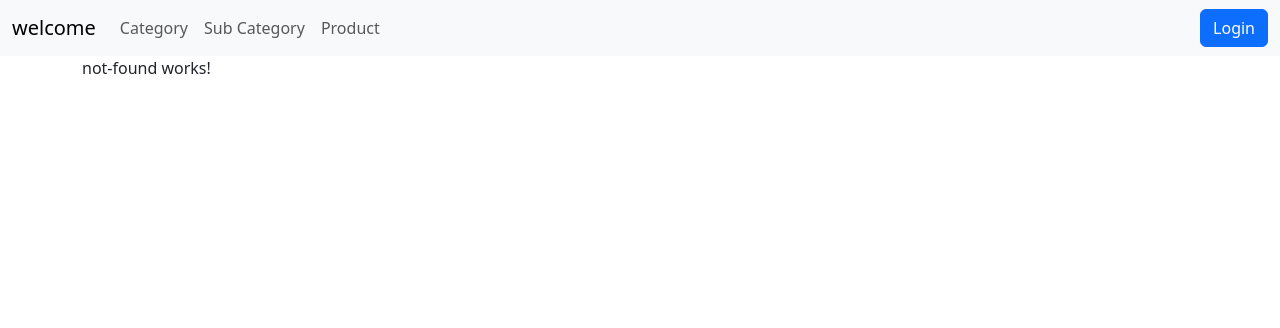
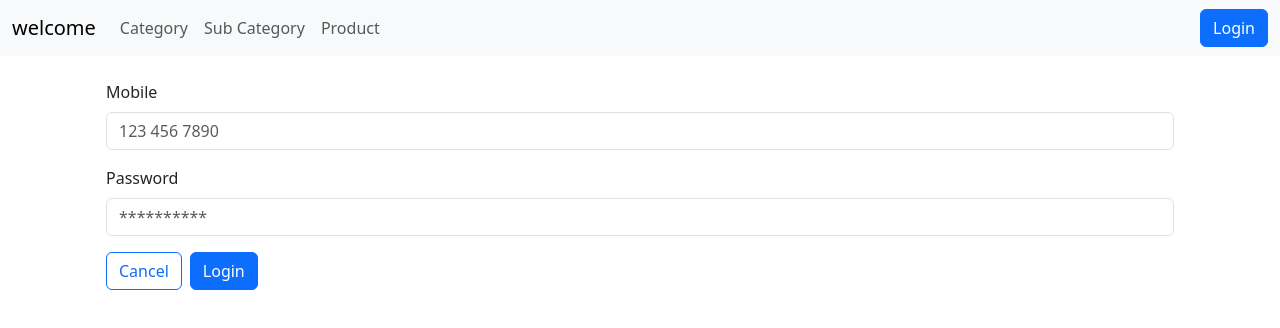
Before and after one commit to aliakbar8687/future-tech, an Angular app: page /login in a window 1280 px wide. Before the commit this address led to /not-found. Shown: the top 328 px of the page. Built offline with nearby package versions, Linux system fonts and the light colour scheme.

Commit message:
auth.interceptor

```diff
--- a/src/app/app-routing.module.ts
+++ b/src/app/app-routing.module.ts
@@ -3,6 +3,7 @@ import { PreloadAllModules, RouterModule, Routes } from '@angular/router';
 import { NotFoundComponent } from './not-found/not-found.component';
 import { authGuard } from './guards/auth.guard';
 import { roleGuard } from './guards/role.guard';
+import { LoginComponent } from './login/login.component';
 
 const routes: Routes = [
   {
@@ -29,6 +30,10 @@ const routes: Routes = [
     loadChildren: () => import('./product/product.module').then(m => m.ProductModule)
   },
   {
+    path: 'login',
+    component: LoginComponent
+  },
+  {
     path: 'not-found',
     component: NotFoundComponent
   },
--- a/src/app/app.module.ts
+++ b/src/app/app.module.ts
@@ -10,6 +10,8 @@ import { NotFoundComponent } from './not-found/not-found.component';
 import { CategoryService } from './services/category.service';
 import { HTTP_INTERCEPTORS } from '@angular/common/http';
 import { AuthInterceptor } from './interceptor/auth.interceptor';
+import { LoginComponent } from './login/login.component';
+import { SessionInterceptor } from './interceptor/session.interceptor';
 
 
 @NgModule({
@@ -19,6 +21,7 @@ import { AuthInterceptor } from './interceptor/auth.interceptor';
     ConvertINRPipe,
     HeaderComponent,
     NotFoundComponent,
+    LoginComponent,
   ],
   imports: [
     BrowserModule,
@@ -31,6 +34,11 @@ import { AuthInterceptor } from './interceptor/auth.interceptor';
       provide: HTTP_INTERCEPTORS,
       useClass: AuthInterceptor,
       multi: true
+    },
+    {
+      provide: HTTP_INTERCEPTORS,
+      useClass: SessionInterceptor,
+      multi: true
     }
   ],
   bootstrap: [AppComponent]
--- a/src/app/category/category.component.ts
+++ b/src/app/category/category.component.ts
@@ -2,6 +2,7 @@ import { Component, OnInit } from '@angular/core';
 import { Category } from '../models/Category';
 import { CategoryService } from '../services/category.service';
 import { Button } from '../models/Sub-Header';
+import { Router } from '@angular/router';
 
 @Component({
   selector: 'app-category',
--- /dev/null
+++ b/src/app/interceptor/session.interceptor.ts
@@ -0,0 +1,31 @@
+import { Injectable } from '@angular/core';
+import {
+  HttpRequest,
+  HttpHandler,
+  HttpEvent,
+  HttpInterceptor,
+  HttpErrorResponse
+} from '@angular/common/http';
+import { Observable, catchError, finalize, throwError } from 'rxjs';
+import { Router } from '@angular/router';
+
+@Injectable()
+export class SessionInterceptor implements HttpInterceptor {
+
+  constructor(
+    private router: Router,
+  ) {}
+
+  intercept(request: HttpRequest<unknown>, next: HttpHandler): Observable<HttpEvent<any>> {
+    return next.handle(request)
+      .pipe(
+        finalize(() => console.log('finalize')),
+        catchError((err: HttpErrorResponse) => {
+          if (err.status === 401) {
+            this.router.navigate(['/login']);
+          }
+          return throwError({msg: err.error.message})
+        })
+      );
+  }
+}
--- /dev/null
+++ b/src/app/login/login.component.html
@@ -0,0 +1,13 @@
+<div class="p-4">
+    <div class="mb-3">
+        <label for="contact" class="form-label">Mobile</label>
+        <input type="number" class="form-control" id="contact" placeholder="123 456 7890">
+    </div>
+    <div class="mb-3">
+        <label for="password" class="form-label">Password</label>
+        <input type="password" class="form-control" name="" id="password" placeholder="**********">
+    </div>
+
+    <button class="btn btn-outline-primary me-2">Cancel</button>
+    <button class="btn btn-primary">Login</button>
+</div>
--- a/src/app/shared/components/header/header.component.html
+++ b/src/app/shared/components/header/header.component.html
@@ -18,7 +18,7 @@
         </ul>
         <div class="d-flex" role="search">
           <button *ngIf="isLoggedIn" class="btn btn-outline-success" type="button" (click)="logout()">Logout</button>
-          <button *ngIf="!isLoggedIn" class="btn btn-primary" type="button" (click)="login()">Login</button>
+          <a *ngIf="!isLoggedIn" class="btn btn-primary" routerLink="/login">Login</a>
         </div>
       </div>
     </div>
--- a/src/app/shared/components/sub-header/sub-header.component.ts
+++ b/src/app/shared/components/sub-header/sub-header.component.ts
@@ -20,16 +20,11 @@ export class SubHeaderComponent {
   }
 
   ngOnChanges(changes: SimpleChanges): void {
-    console.log(changes);
-    console.log('child ngOnChanges');
   }
 
   ngOnInit(): void {
-    console.log('child ngOnInit');
   }
 
   ngOnDestroy(): void {
-    console.log('child ngOnDestroy');
-
   }
 }
```
Also changed, not shown: src/app/login/login.component.ts (added, +10 -0 lines), src/app/login/login.component.scss (added), 2 other files (tests, documents, lock files or other folders).
